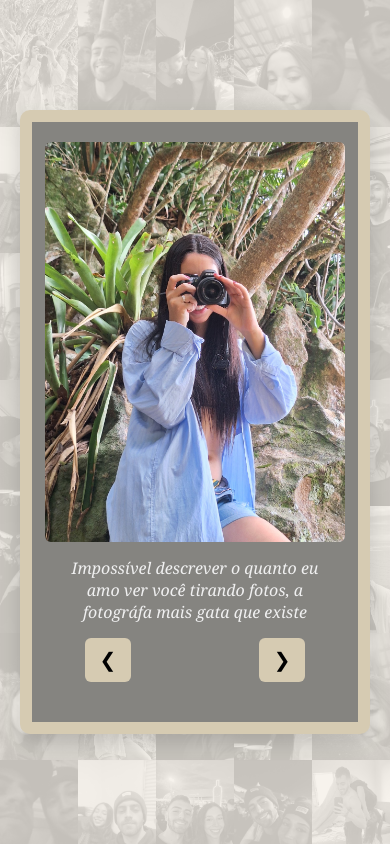
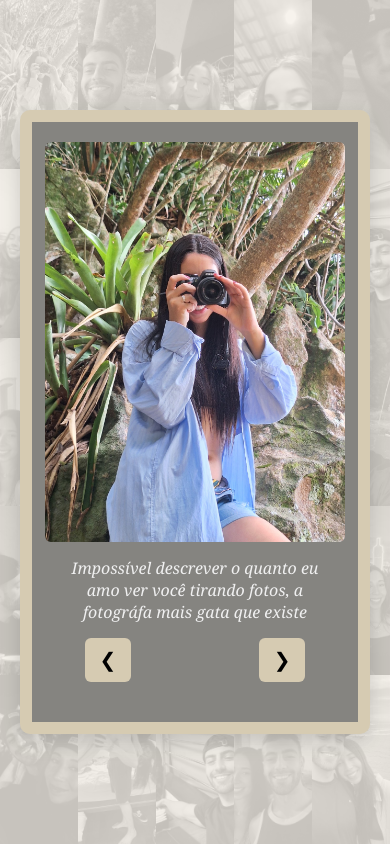
Before and after one commit to DevHugoSouza/2319, a plain HTML site: page index.html in a window 390 px wide. Drawn offline with Linux system fonts and the light colour scheme.

Commit message:
Update style.css

```diff
--- a/style.css
+++ b/style.css
@@ -7,7 +7,7 @@
     html, body {
       width: 100%;
       height: 100%;
-      overflow: hidden;
+       overflow: hidden !important;
       font-family: 'Georgia', serif;
       background: #f5f1e9; /* cor de papel */
       color: #3e3e3e;
@@ -27,19 +27,19 @@
     }
 
     .background img {
-      width: 10%;
-      height: 25vh;
-      object-fit: cover;
-      flex-shrink: 0;
-      /* animação de zoom suave se quiser deixar ativa
-      animation: zoomPulse 20s ease-in-out infinite;
-      */
-    }
+  width: 10vw;
+  height: 25vh;
+  object-fit: cover;
+  flex-shrink: 0;
+  margin: 0;
+  padding: 0;
+  display: block;
+}
 
     @media (max-width: 780px) {
       .background img {
-        width: 20%;
-        height: 15vh;
+        width: 20vw;
+        height: 20vh;
         object-fit: cover;
         flex-shrink: 0;
         /* animation: zoomPulse 20s ease-in-out infinite; */
```
